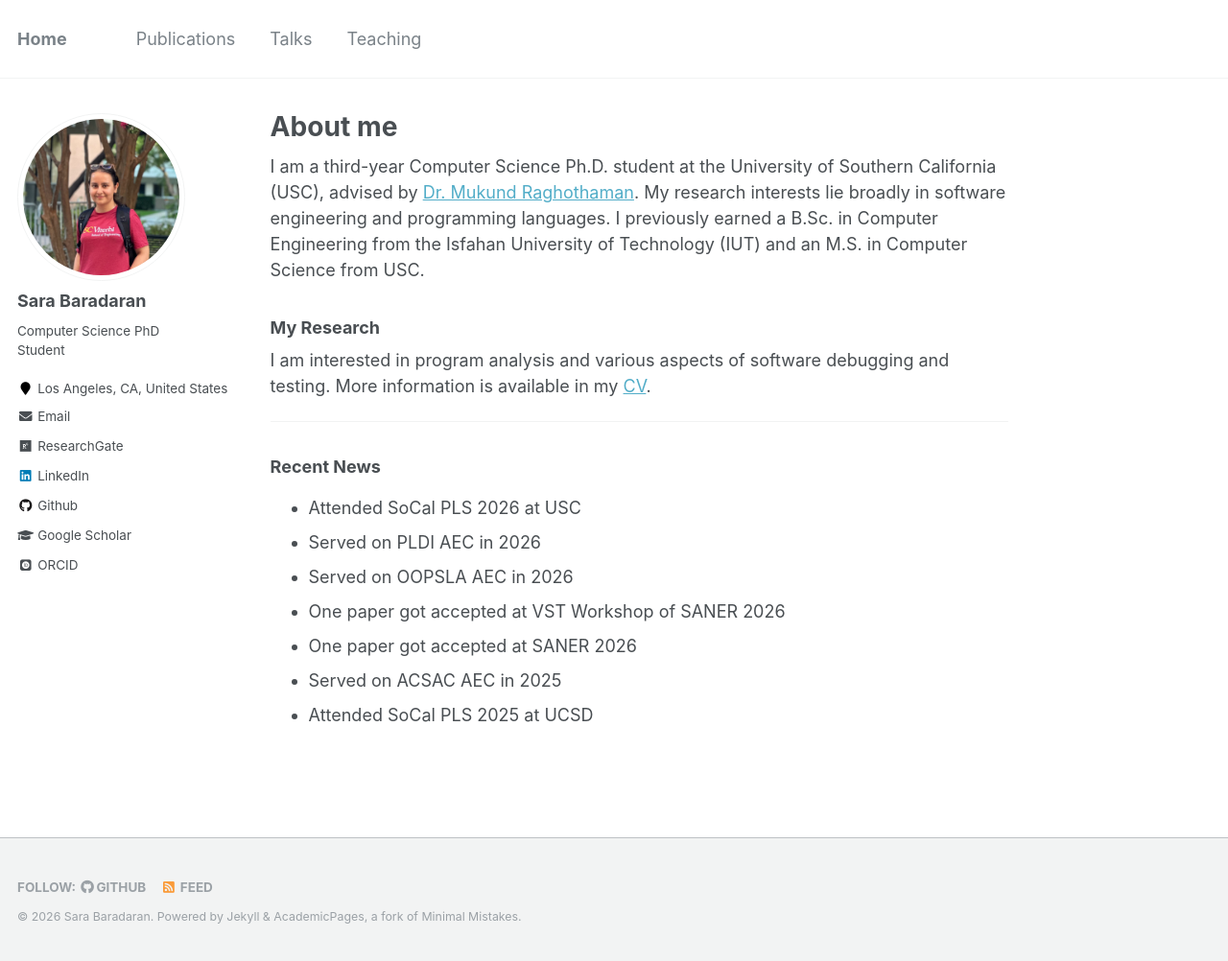
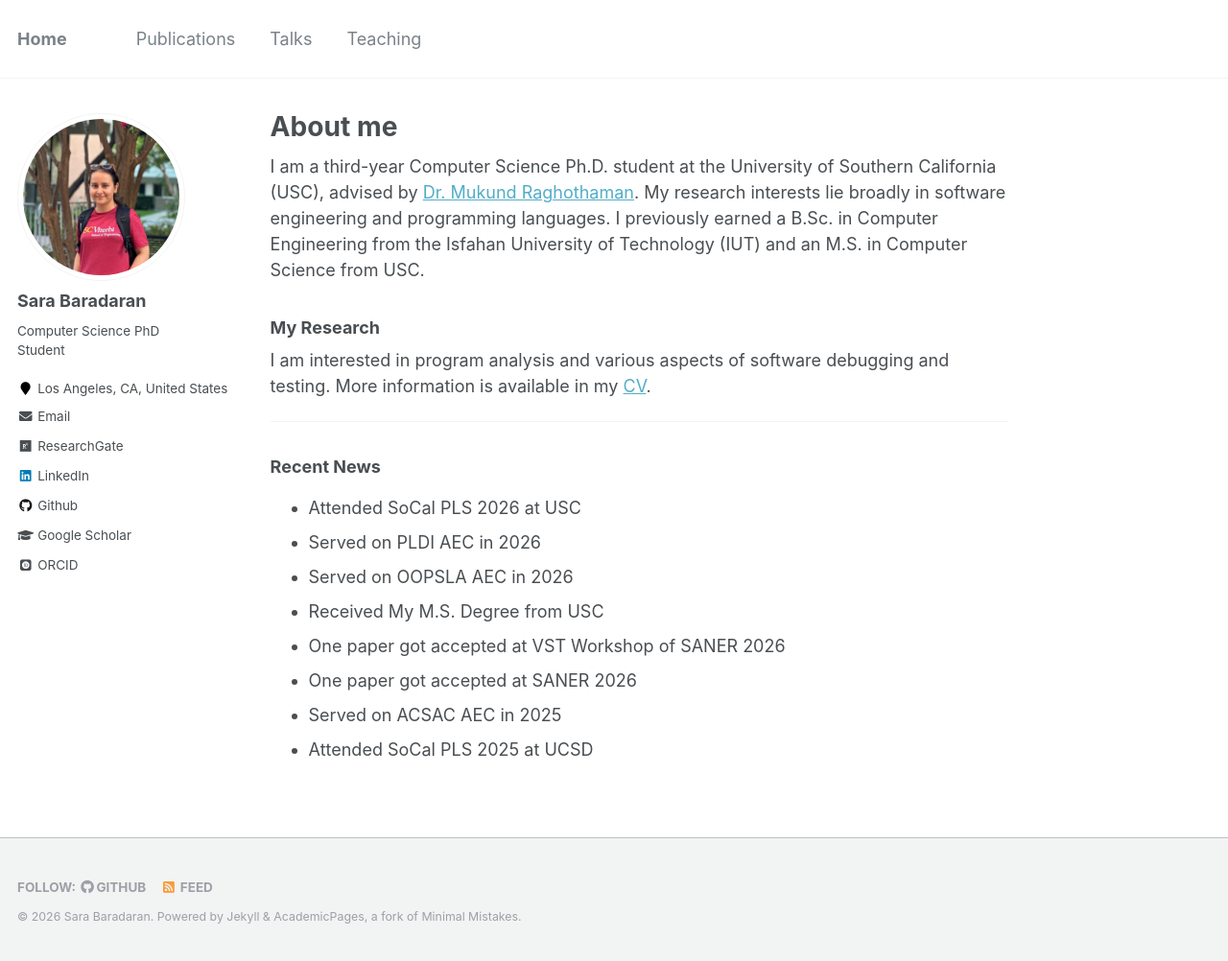
Before and after one commit to SaraBaradaran/SaraBaradaran.github.io, a Jekyll site: the page built from _pages/about.md, in a window 1280 px wide and 1002 px high. Shown: the whole window at 96% size. Built offline with Jekyll 4.4.1, drawn with Linux system fonts in a browser that asks for light colours; some web fonts are replaced.

Commit message:
Update about.md

```diff
--- a/_pages/about.md
+++ b/_pages/about.md
@@ -17,6 +17,7 @@ I am interested in program analysis and various aspects of software debugging an
 - Attended SoCal PLS 2026 at USC
 - Served on PLDI AEC in 2026
 - Served on OOPSLA AEC in 2026
+- Received My M.S. Degree from USC
 - One paper got accepted at VST Workshop of SANER 2026
 - One paper got accepted at SANER 2026
 - Served on ACSAC AEC in 2025
```
